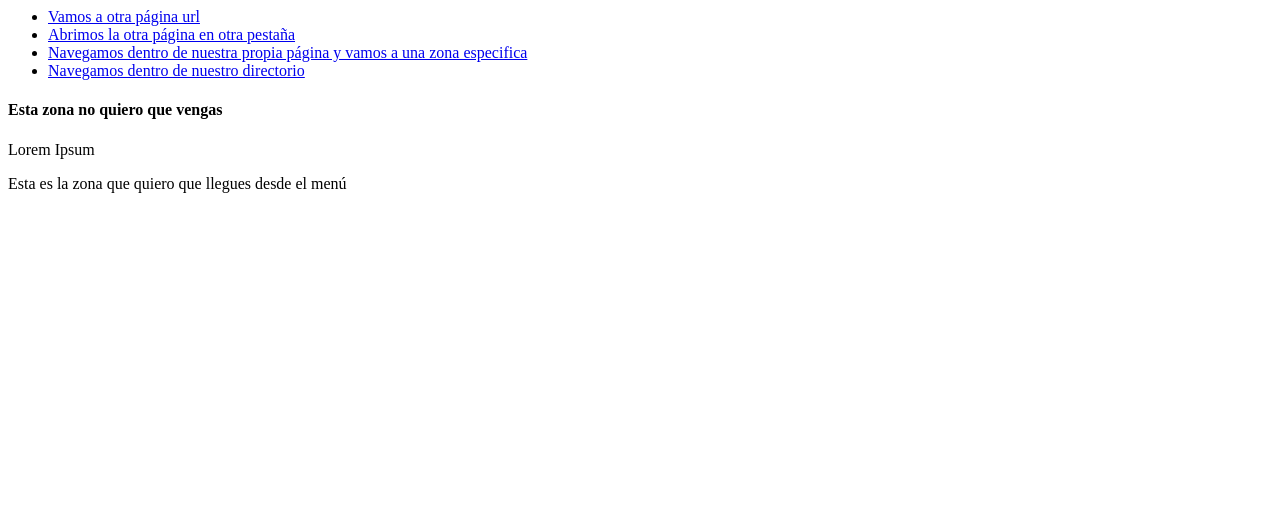
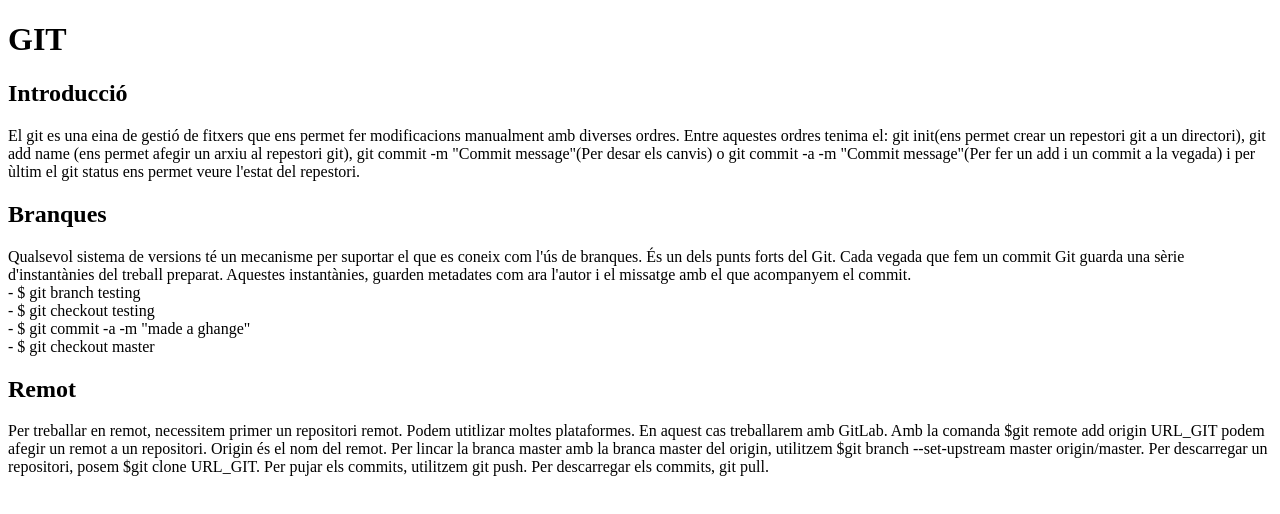
Before and after one commit to CarlosRoigGarcia/Carlos.Roig.M04, a plain HTML site: page index.html in a window 1280 px wide. Drawn offline with Linux system fonts and the light colour scheme.

Commit message:
Update index.html

```diff
--- a/index.html
+++ b/index.html
@@ -1,29 +1,36 @@
-<body>
-    <header>
-        <nav>
-        <ul>
-            <li>
-                <a href="http://google.com">Vamos a otra página url</a>
-            </li>
-            <li>
-                <a target="_blank" href="http://google.com">Abrimos la otra página en otra pestaña</a>
-            </li>
-            <li>
-                <a href="#ejemplo">Navegamos dentro de nuestra propia página y vamos a una zona especifica</a>
-            </li>
-            <li>
-                <a href="../ejemplos/12 - hgroup.html">Navegamos dentro de nuestro directorio</a>
-            </li>
-        </nav>
-        </ul>
-    </header>
-    <section>
-        <h4>Esta zona no quiero que vengas</h4>
+<!DOCTYPE html>
+<html>
+  <head>
+    <meta charset="utf-8">
+    <title>Projecte web compartit </title>
+    <link rel="stylesheet" href="style.css">
+  </head>
+  <body>
+    <div class="container">
+      <h1>GIT</h1>
+      <div class="intro">
+        <h2>Introducció</h2>
+        <p>El git es una eina de gestió de fitxers que ens permet fer modificacions manualment amb diverses ordres. Entre aquestes ordres tenima el: git init(ens permet crear un repestori git a un directori), git add name (ens permet afegir un arxiu al repestori git), git commit -m "Commit message"(Per desar els canvis) o git commit -a -m "Commit message"(Per fer un add i un commit a la vegada) i per ùltim el git status ens permet veure l'estat del repestori.</p>
+      </div>
+      <div class="branches">
+        <h2>Branques</h2>
         <p>
-            Lorem Ipsum
-        </p>
-    </section>
-    <section id="ejemplo">
-        <p>Esta es la zona que quiero que llegues desde el menú</p>
-    </section>
-</body>
+        Qualsevol sistema de versions té un mecanisme per suportar el que es coneix com l'ús de branques.
+
+És un dels punts forts del Git.
+
+Cada vegada que fem un commit Git guarda una sèrie d'instantànies del treball preparat. Aquestes instantànies, guarden metadates com ara l'autor i el missatge amb el que acompanyem el commit.
+<br> - $ git branch testing
+<br> - $ git checkout testing
+<br> - $ git commit -a -m "made a ghange"
+<br> - $ git checkout master
+
+</p>
+      </div>
+      <div class="remot">
+        <h2>Remot</h2>
+        <p>Per treballar en remot, necessitem primer un repositori remot. Podem utitlizar moltes plataformes. En aquest cas treballarem amb GitLab. Amb la comanda $git remote add origin URL_GIT podem afegir un remot a un repositori. Origin és el nom del remot. Per lincar la branca master amb la branca master del origin, utilitzem $git branch --set-upstream master origin/master. Per descarregar un repositori, posem $git clone URL_GIT. Per pujar els commits, utilitzem git push. Per descarregar els commits, git pull.</p></div>
+      </div>
+   </div>
+  </body>
+</html>
```
